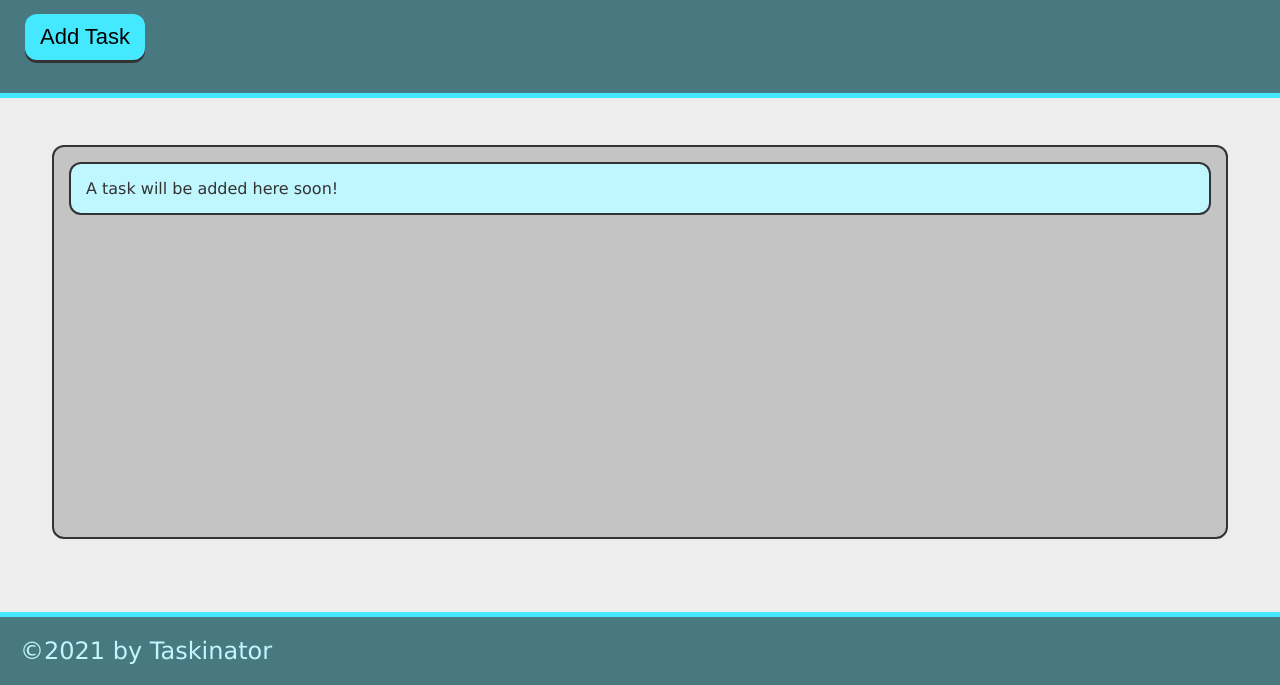
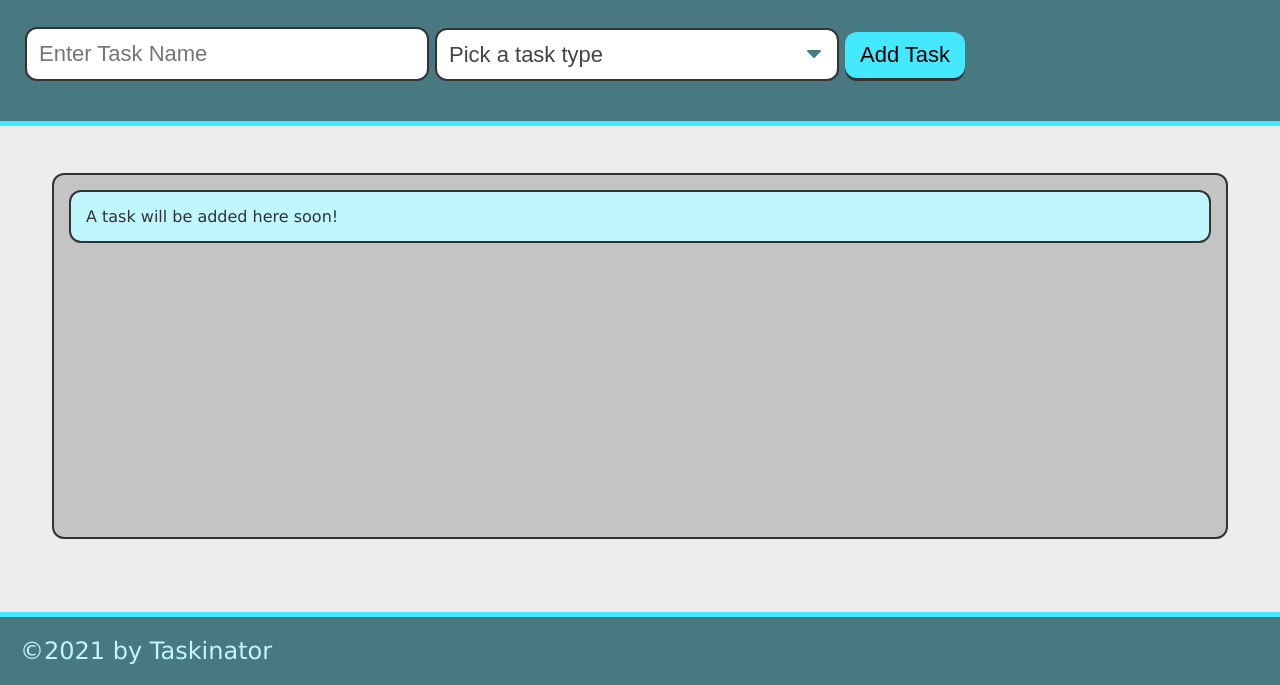
Before and after one commit to davsav16/taskinator, a plain HTML site: page index.html in a window 1280 px wide. Shown: the part 115-800 px from the top of the page. Drawn offline with Linux system fonts and the light colour scheme.

Commit message:
added dropdown menu to form

```diff
--- a/index.html
+++ b/index.html
@@ -16,9 +16,23 @@
         <p>
             Click the button below to add a new task!
         </p>
-        <button class="btn" id="save-task">
-            Add Task
-        </button>
+        <form id="task-form">
+            <div class="form-group">
+                <input type="text" name="task-name" placeholder="Enter Task Name"/>
+            </div>
+            <div class="form-group">
+                <select name="task-type" class="select-dropdown">
+                    <option value="" disabled selected>Pick a task type</option>
+                    <option value="Work">Work</option>
+                    <option value="Web">Web</option>
+                    <option value="Home">Home</option>
+                </select>
+            </div>
+
+            <div class="form-group">
+                <button class="btn" id="save-task">Add Task</button>
+            </div>
+        </form>
     </header class="page-content">
 
     <main class="page-content">
```
